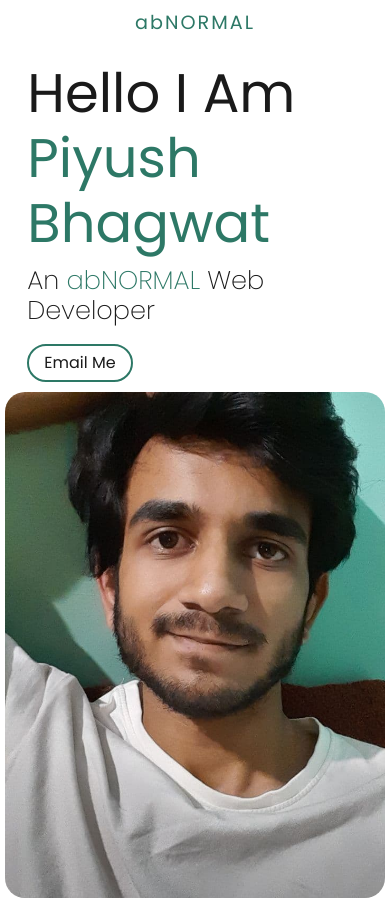
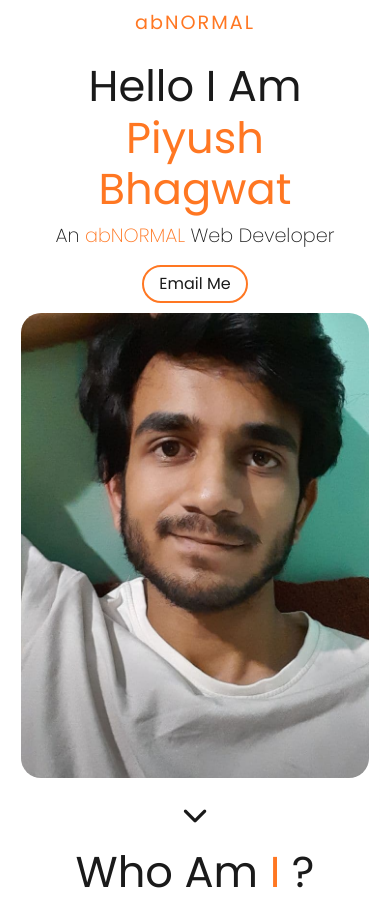
Before and after one commit to Piyush-Bhagwat/PortfolioWebsite, a React (Create React App) app: page / in a window 390 px wide. Shown: the top 900 px of the page. Built offline with nearby package versions, Linux system fonts and the light colour scheme; the HTML template or start-up script is replaced by a standard one.

Commit message:
primary color changed to saffron

```diff
--- a/public/index.html
+++ b/public/index.html
@@ -3,13 +3,10 @@
     <head>
         <meta charset="utf-8" />
         <meta name="viewport" content="width=device-width, initial-scale=1" />
-        <meta name="theme-color" content="#000000" />
-        <meta
-            name="description"
-            content="Web site created using create-react-app"
-        />
 
-        <title>React App</title>
+        <title>Piyush Bhagwat</title>
+
+        <link rel="shortcut icon" href="favicon.ico" type="image/x-icon">
 
         <!-- BootStrap  -->
         <link
--- a/src/assets/styles/app.css
+++ b/src/assets/styles/app.css
@@ -1,14 +1,15 @@
 @import url('https://fonts.googleapis.com/css2?family=Poppins:wght@100;200;400;900&display=swap');
 
 :root {
-    --promminantColor: #2d7866;
-    --textSelection: #5dc3ab;
+    --promminantColor: #FF7722 ;
+    --textSelection: #FFD495;
     --textColor: rgb(26, 26, 26)
 }
 
 ::selection {
     background-color: var(--textSelection);
 }
+
 
 * {
     padding: 0;
@@ -90,7 +91,7 @@ section {
     margin: 10px 0px;
 }
 
-/* NavBar */
+/* ---------------------NavBar-------------------------- */
 .nav {
     display: flex;
     justify-content: space-between;
@@ -137,7 +138,7 @@ section {
     letter-spacing: 2px;
 }
 
-/* HeroSection */
+/*------------------------------------ HeroSection ------------------------------------*/
 .hero-img {
     display: flex;
     justify-content: center;
@@ -151,7 +152,7 @@ section {
 }
 
 
-/* PortFolio */
+/*------------------------------------------- PortFolio -------------------------------------------------*/
 
 .projects {
     display: flex;
@@ -230,7 +231,7 @@ section {
     color: var(--promminantColor);
 }
 
-/* Footer */
+/*------------------------------------------- Footer -------------------------------------------*/
 
 #footer {
     text-align: center;
@@ -254,8 +255,29 @@ section {
 }
 
 @media screen and (max-width: 600px) {
+    section {
+        text-align: center;
+    }
+
     h1 {
-        font-size: 3.4em;
+        font-size: 2.7em;
+    }
+
+    h2 {
+        font-size: 1.6em;
+        text-decoration: underline;
+    }
+
+    h3 {
+        font-size: 1.2em;
+    }
+
+    p {
+        font-size: 1em;
+    }
+
+    .v-center {
+        align-items: center;
     }
 
     .nav {
@@ -298,10 +320,10 @@ section {
     }
 
     .image {
-        height: 60vh;
+        height: 55vh;
     }
 
-    .bton{
+    .bton {
         padding: 5px 15px;
     }
 
```
Also changed, not shown: 1 other file (tests, documents, lock files or other folders).
